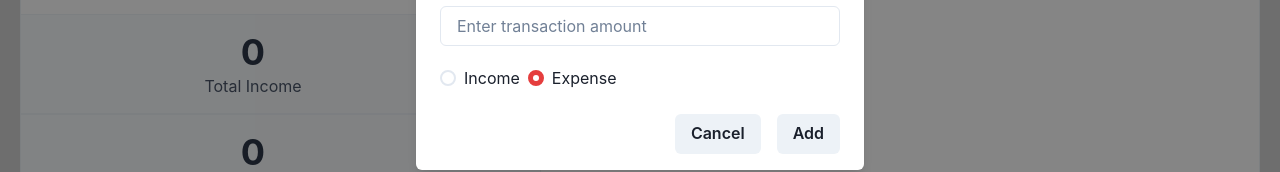
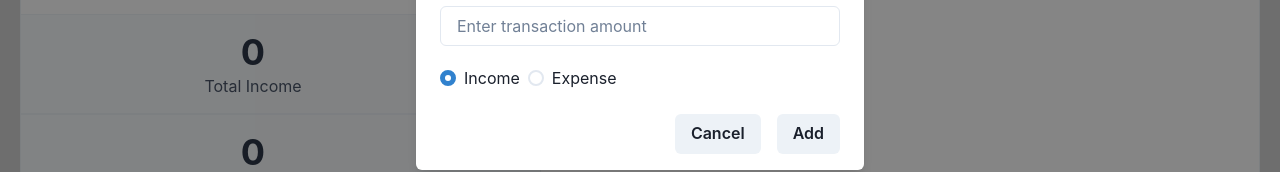
Before and after one commit to TanishqMinz/Expense-Tracker, a React (Create React App) app: page / in a window 1280 px wide. Both pictures are taken after a click on the button "Add new transaction". Shown: the part 232-404 px from the top of the page. Built offline with nearby package versions, Linux system fonts and the light colour scheme.

Commit message:
fixed expense turning into income when income is 0

```diff
--- a/src/components/add-transactions/index.jsx
+++ b/src/components/add-transactions/index.jsx
@@ -3,8 +3,7 @@ import { useContext, useState } from "react";
 import { GlobalContext } from "../../context";
 
 export default function TransactionForm({ onClose, isOpen }) {
-
-    const { formData, setFormData, value, setValue, handleFormSubmit } = useContext(GlobalContext);
+  const { formData, setFormData, handleFormSubmit } = useContext(GlobalContext);
   const [error, setError] = useState('');
 
   function handleFormChange(event) {
@@ -17,6 +16,13 @@ export default function TransactionForm({ onClose, isOpen }) {
     setFormData({
       ...formData,
       [name]: value
+    });
+  }
+
+  function handleTypeChange(value) {
+    setFormData({
+      ...formData,
+      type: value
     });
   }
 
@@ -47,17 +53,17 @@ export default function TransactionForm({ onClose, isOpen }) {
               <Input placeholder="Enter transaction amount" name="amount" type="number" onChange={handleFormChange} />
               {error && <FormErrorMessage>{error}</FormErrorMessage>}
             </FormControl>
-                        <RadioGroup mt={'5'} value={value} onChange={setValue}>
-                            <Radio checked={formData.type === 'income'} value='income' colorScheme='blue' name='type' onChange={handleFormChange}>Income</Radio>
-                            <Radio ml={'2'} checked={formData.type === 'expense'} value='expense' colorScheme='red' name='type' onChange={handleFormChange}>Expense</Radio>
+            <RadioGroup mt="5" value={formData.type} onChange={handleTypeChange}>
+              <Radio value="income" colorScheme="blue">Income</Radio>
+              <Radio ml="2" value="expense" colorScheme="red">Expense</Radio>
             </RadioGroup>
           </ModalBody>
           <ModalFooter>
-                        <Button mr={'4'} onClick={onClose}>Cancel</Button>
+            <Button mr="4" onClick={onClose}>Cancel</Button>
             <Button type="submit">Add</Button>
           </ModalFooter>
         </ModalContent>
       </form>
     </Modal>
-    )
+  );
 }
--- a/src/context/index.jsx
+++ b/src/context/index.jsx
@@ -2,23 +2,31 @@ import { createContext, useState } from "react";
 
 export const GlobalContext = createContext(null);
 
-export default function GlobalState({children}){
-     const [formData, setFormData] = useState({
-          type: 'income',
-          amount: 0,
-          description : ""
-     })
+export default function GlobalState({children}) {
+  const [formData, setFormData] = useState({
+    type: 'income',
+    amount: 0,
+    description: ""
+  });
 
-     const [value, setValue] = useState('expense')
-     const [totalExpense, setTotalExpense] = useState(0)
-     const [totalIncome, setTotalIncome] = useState(0)
-     const [allTransactions, setAllTranscations] = useState([])
+  const [totalExpense, setTotalExpense] = useState(0);
+  const [totalIncome, setTotalIncome] = useState(0);
+  const [allTransactions, setAllTransactions] = useState([]);
 
-     function handleFormSubmit(currentFormData){
-          if(!currentFormData.description || !currentFormData.amount) return
-          setAllTranscations([...allTransactions, {...currentFormData, id: Date.now()}])
+  function handleFormSubmit(currentFormData) {
+    if (!currentFormData.description || !currentFormData.amount) return;
+    setAllTransactions([...allTransactions, {...currentFormData, id: Date.now()}]);
+  }
 
-     }
-     console.log(allTransactions)
-     return <GlobalContext.Provider value={{formData, setFormData, totalExpense, setTotalExpense, totalIncome, setTotalIncome, value, setValue, allTransactions, setAllTranscations, handleFormSubmit}}>{children}</GlobalContext.Provider>
+  return (
+    <GlobalContext.Provider value={{
+      formData, setFormData,
+      totalExpense, setTotalExpense,
+      totalIncome, setTotalIncome,
+      allTransactions, setAllTransactions,
+      handleFormSubmit
+    }}>
+      {children}
+    </GlobalContext.Provider>
+  );
 }
```
Lines whose indentation alone changed are shown as unchanged.
